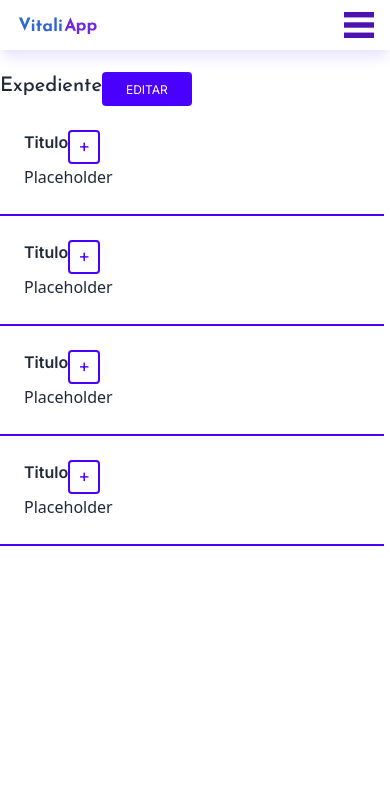
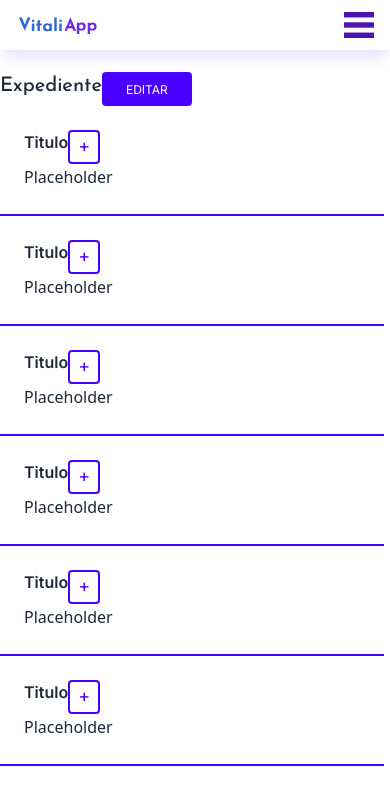
Before and after one commit to cuidat-28js/cuidat-app, a Next.js app: page /expediente in a window 390 px wide. Shown: the top 804 px of the page. Built offline with nearby package versions, Linux system fonts and the light colour scheme.

Commit message:
rows implementes for responsive

```diff
--- a/src/app/expediente/page.js
+++ b/src/app/expediente/page.js
@@ -14,7 +14,8 @@ export default function Expediente() {
                      editar
                 </button>
             </div>
-            <div>
+            <div className="lg:flex w-96:block">
+                <div className="block firstRow">
                 <section className="relative flex w-96 flex-col bg-white border border-primary border-b-2 border-t-0 border-l-0 border-r-0">
                     <div className="w-96 p-4 m-2">
                         <div className="flex">
@@ -60,6 +61,8 @@ export default function Expediente() {
                         </p>
                      </div>
                 </section>
+                </div>
+                <div className="block secondRow">
                 <section className="relative flex w-96 flex-col bg-white border border-primary border-b-2 border-t-0 border-l-0 border-r-0">
                     <div className="w-96 p-4 m-2">
                         <div className="flex">
@@ -75,6 +78,37 @@ export default function Expediente() {
                         </p>
                      </div>
                 </section>
+                <section className="relative flex w-96 flex-col bg-white border border-primary border-b-2 border-t-0 border-l-0 border-r-0">
+                    <div className="w-96 p-4 m-2">
+                        <div className="flex">
+                            <h5 className="mb-2 block font-semibold">
+                            Titulo
+                            </h5>
+                            <div className="m-0 justify-self-end">
+                                <AddBtn/>
+                            </div>
+                        </div>
+                        <p className="block font-sans text-base font-light leading-relaxed text-inherit antialiased">
+                        Placeholder
+                        </p>
+                     </div>
+                </section>
+                <section className="relative flex w-96 flex-col bg-white border border-primary border-b-2 border-t-0 border-l-0 border-r-0">
+                    <div className="w-96 p-4 m-2">
+                        <div className="flex">
+                            <h5 className="mb-2 block font-semibold">
+                            Titulo
+                            </h5>
+                            <div className="m-0 justify-self-end">
+                                <AddBtn/>
+                            </div>
+                        </div>
+                        <p className="block font-sans text-base font-light leading-relaxed text-inherit antialiased">
+                        Placeholder
+                        </p>
+                     </div>
+                </section>
+                </div>
             </div>
         </main>
     )
```
